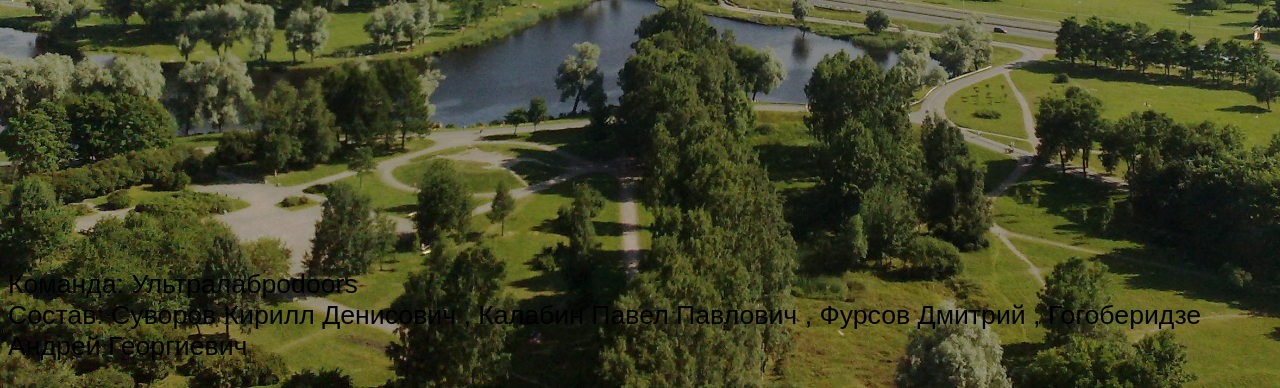
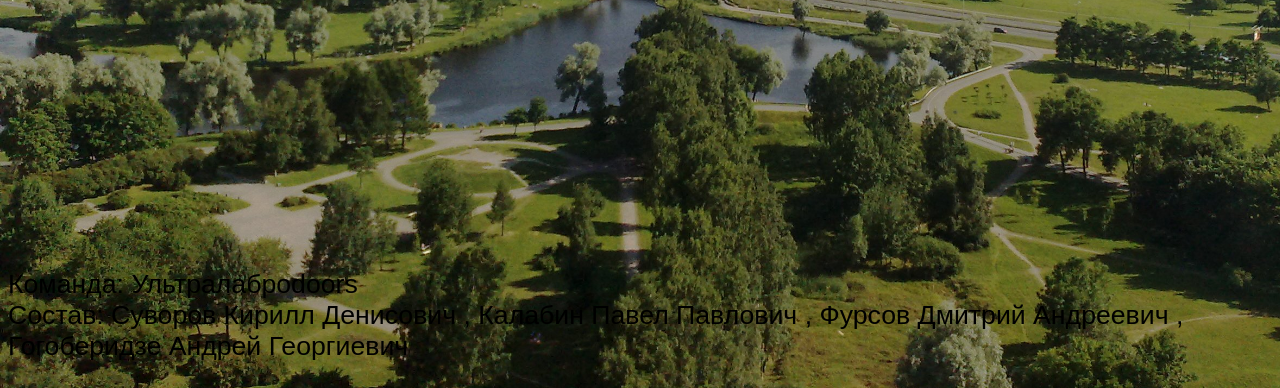
Before and after one commit to yltrakirich/yltrakirich.github.io, a plain HTML site: page index.html in a window 1280 px wide. Shown: the part 660-1048 px from the top of the page. Drawn offline with Linux system fonts and the light colour scheme.

Commit message:
Add files via upload

```diff
--- a/index.html
+++ b/index.html
@@ -34,7 +34,7 @@
 
 </div>
 <br><br><br><br><br><br><br><br><br><br><br>
-<p>Команда: Ультралаброdoors <br> Состав: Суворов Кирилл Денисович , Калабин Павел Павлович , Фурсов Дмитрий , Гогоберидзе Андрей Георгиевич</p>
+<p>Команда: Ультралаброdoors <br> Состав: Суворов Кирилл Денисович , Калабин Павел Павлович , Фурсов Дмитрий Андреевич , Гогоберидзе Андрей Георгиевич</p>
 
 
 
```
